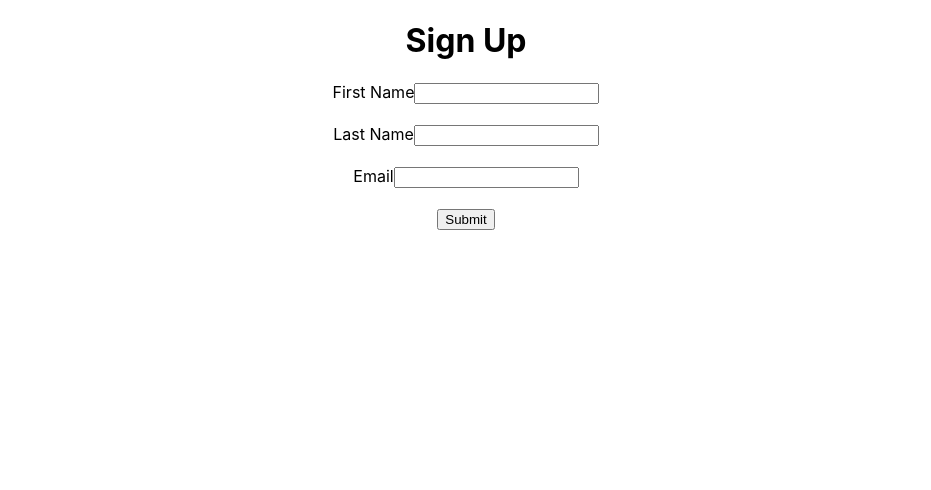
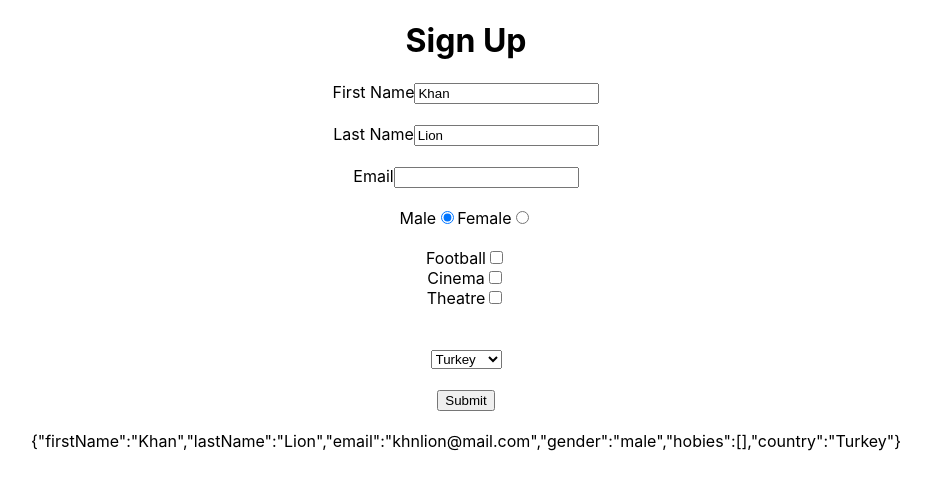
Before and after one commit to kaanarslan1990/formikapp, a React (Create React App) app: page / in a window 1280 px wide. Shown: the top 490 px of the page, without its empty margins (174-1105 px from the left). Built offline with nearby package versions, Linux system fonts and the light colour scheme.

Commit message:
add radio/checkbox/dropdown

```diff
--- a/src/App.js
+++ b/src/App.js
@@ -7,37 +7,115 @@ function App() {
       <h1>Sign Up</h1>
       <Formik
         initialValues={{
-          firstName: "",
-          lastName: "",
-          email: "",
+          firstName: "Khan",
+          lastName: "Lion",
+          email: "khnlion@mail.com",
+          gender: "male",
+          hobies: [],
+          country: "Turkey",
         }}
         onSubmit={(values) => {
           console.log(values);
         }}
       >
-      {
-        ({handleSubmit,  handleChange}) => (
+        {({ handleSubmit, handleChange, values }) => (
+          <form onSubmit={handleSubmit}>
+            <label htmlFor="firstName">First Name</label>
+            <input
+              name="firstName"
+              value={values.firstName}
+              onChange={handleChange}
+            />
 
-          <form onSubmit={handleSubmit}>
-          <label htmlFor="firstName">First Name</label>
-          <input type="text" name="firstName"  onChange={handleChange}/>
+            <br />
+            <br />
 
-          <br /><br />
+            <label htmlFor="lastName">Last Name</label>
+            <input
+              type="text"
+              name="lastName"
+              value={values.lastName}
+              onChange={handleChange}
+            />
 
-          <label htmlFor="lastName">Last Name</label>
-          <input type="text" name="lastName"  onChange={handleChange}/>
+            <br />
+            <br />
 
-          <br /><br/>
+            <label htmlFor="email">Email</label>
+            <input type="email" name="email" onChange={handleChange} />
 
-          <label htmlFor="email">Email</label>
-          <input type="text" name="email"  onChange={handleChange}/>
+            <br />
+            <br />
 
-          <br /><br />
-          <button type="submit">Submit</button>
-        </form>
-        )
-      }
+            <span>Male</span>
+            <input
+              type="radio"
+              name="gender"
+              value="male"
+              onChange={handleChange}
+              checked={values.gender === "male"}
+            />
+            <span>Female</span>
+            <input
+              type="radio"
+              name="gender"
+              value="female"
+              onChange={handleChange}
+              checked={values.gender === "female"}
+            />
 
+            <br />
+            <br />
+            <div>
+              Football
+              <input
+                type="checkbox"
+                name="hobies"
+                value="Football"
+                onChange={handleChange}
+              />
+            </div>
+            <div>
+              Cinema
+              <input
+                type="checkbox"
+                name="hobies"
+                value="Cinema"
+                onChange={handleChange}
+              />
+            </div>
+            <div>
+              Theatre
+              <input
+                type="checkbox"
+                name="hobies"
+                value="Theatre"
+                onChange={handleChange}
+              />
+            </div>
+
+            <br />
+            <br />
+
+            <select
+              name="country"
+              values={values.country}
+              onChange={handleChange}
+            >
+              <option value="tr">Turkey</option>
+              <option value="usa">USA</option>
+              <option value="en">England</option>
+            </select>
+
+            <br />
+            <br />
+            <button type="submit">Submit</button>
+            <br />
+            <br />
+
+            {JSON.stringify(values)}
+          </form>
+        )}
       </Formik>
     </div>
   );
```
